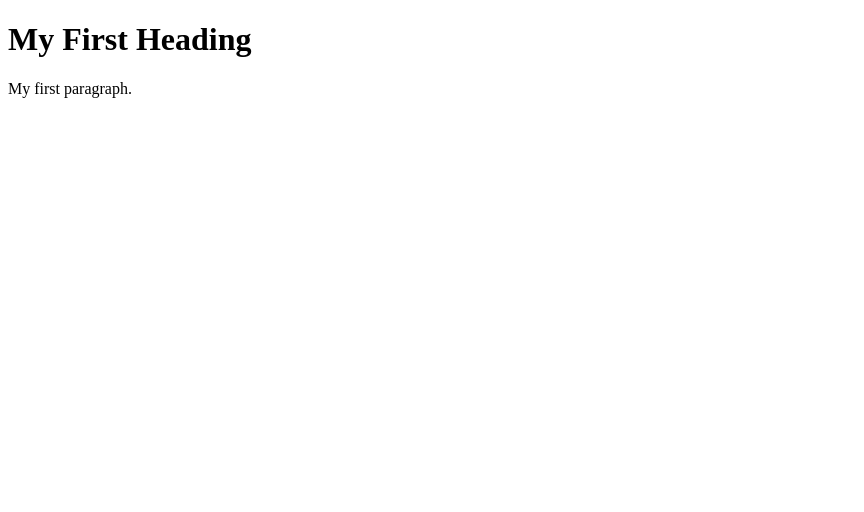
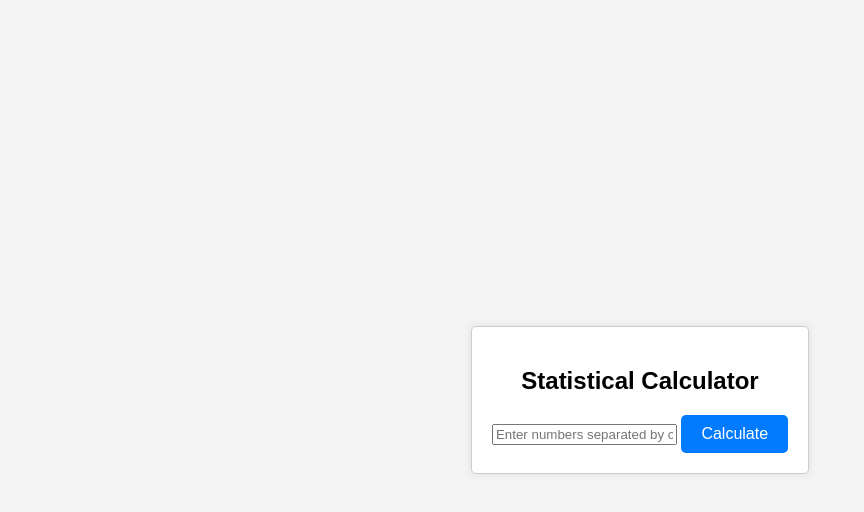
Before and after one commit to AnthonyOlvera/AnthonyOlvera, a plain HTML site: page index.html in a window 1280 px wide. Shown: the whole page, without its empty margins (0-864 px from the left). Drawn offline with Linux system fonts and the light colour scheme.

Commit message:
Update index.html

```diff
--- a/index.html
+++ b/index.html
@@ -1,12 +1,103 @@
 <!DOCTYPE html>
-<html>
+<html lang="en">
 <head>
-<title>Page Title</title>
+    <meta charset="UTF-8">
+    <meta name="viewport" content="width=device-width, initial-scale=1.0">
+    <title>Statistical Calculator</title>
+    <style>
+        body {
+            font-family: Arial, sans-serif;
+            margin: 0;
+            padding: 0;
+            display: flex;
+            justify-content: center;
+            align-items: center;
+            height: 100vh;
+            background-color: #f4f4f4;
+        }
+
+        .container {
+            text-align: center;
+            padding: 20px;
+            border: 1px solid #ccc;
+            border-radius: 5px;
+            background-color: #fff;
+            box-shadow: 0 0 10px rgba(0, 0, 0, 0.1);
+        }
+
+        button {
+            padding: 10px 20px;
+            font-size: 16px;
+            cursor: pointer;
+            background-color: #007bff;
+            color: #fff;
+            border: none;
+            border-radius: 5px;
+        }
+
+        button:hover {
+            background-color: #0056b3;
+        }
+    </style>
 </head>
 <body>
+    <div class="container">
+        <h2>Statistical Calculator</h2>
+        <input type="text" id="numbers" placeholder="Enter numbers separated by commas">
+        <button onclick="calculate()">Calculate</button>
+        <div id="result"></div>
+    </div>
 
-<h1>My First Heading</h1>
-<p>My first paragraph.</p>
+    <script>
+        function calculate() {
+            var numbersInput = document.getElementById("numbers").value;
+            var numbers = numbersInput.split(",").map(Number);
 
+            // Calculate Mean
+            var mean = numbers.reduce((acc, val) => acc + val, 0) / numbers.length;
+
+            // Calculate Median
+            numbers.sort(function(a, b) { return a - b; });
+            var median;
+            if (numbers.length % 2 === 0) {
+                median = (numbers[numbers.length / 2 - 1] + numbers[numbers.length / 2]) / 2;
+            } else {
+                median = numbers[Math.floor(numbers.length / 2)];
+            }
+
+            // Calculate Standard Deviation
+            var meanDeviation = numbers.map(num => Math.pow(num - mean, 2));
+            var variance = meanDeviation.reduce((acc, val) => acc + val, 0) / numbers.length;
+            var standardDeviation = Math.sqrt(variance);
+
+            // Calculate Interquartile Range
+            var q1, q3, interquartileRange;
+            if (numbers.length >= 4) {
+                var mid = Math.floor(numbers.length / 2);
+                if (numbers.length % 2 === 0) {
+                    q1 = median(numbers.slice(0, mid));
+                    q3 = median(numbers.slice(mid));
+                } else {
+                    q1 = median(numbers.slice(0, mid));
+                    q3 = median(numbers.slice(mid + 1));
+                }
+                interquartileRange = q3 - q1;
+            }
+
+            var result = "Mean: " + mean.toFixed(2) + "<br>";
+            result += "Median: " + median.toFixed(2) + "<br>";
+            result += "Standard Deviation: " + standardDeviation.toFixed(2) + "<br>";
+            result += "Interquartile Range: " + interquartileRange.toFixed(2);
+            document.getElementById("result").innerHTML = result;
+        }
+
+        function median(values) {
+            if (values.length % 2 === 0) {
+                return (values[values.length / 2 - 1] + values[values.length / 2]) / 2;
+            } else {
+                return values[Math.floor(values.length / 2)];
+            }
+        }
+    </script>
 </body>
 </html>
```
